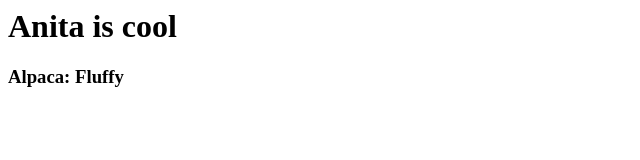
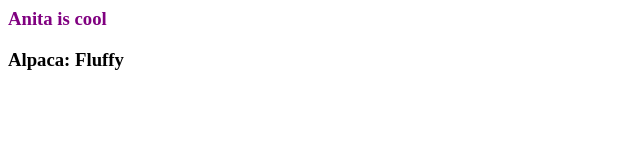
Before and after one commit to purplebugs/lit-playground, a website with bundled scripts: page index.html in a window 1280 px wide. Shown: the whole page, without its empty margins (0-640 px from the left). Built offline with nearby package versions, Linux system fonts and the light colour scheme.

```diff
--- a/index.html
+++ b/index.html
@@ -1,9 +1,14 @@
 <html>
   <head>
     <title>Home</title>
+    <style>
+      h3 {
+        color: purple;
+      }
+    </style>
   </head>
   <body>
-    <h1>Anita is cool</h1>
+    <h3 id="anita">Anita is cool</h3>
     <alpaca-element name="Fluffy"></alpaca-element>
     <script type="module" src="element.js"></script>
   </body>
```
Also changed, not shown: 1 other file.
